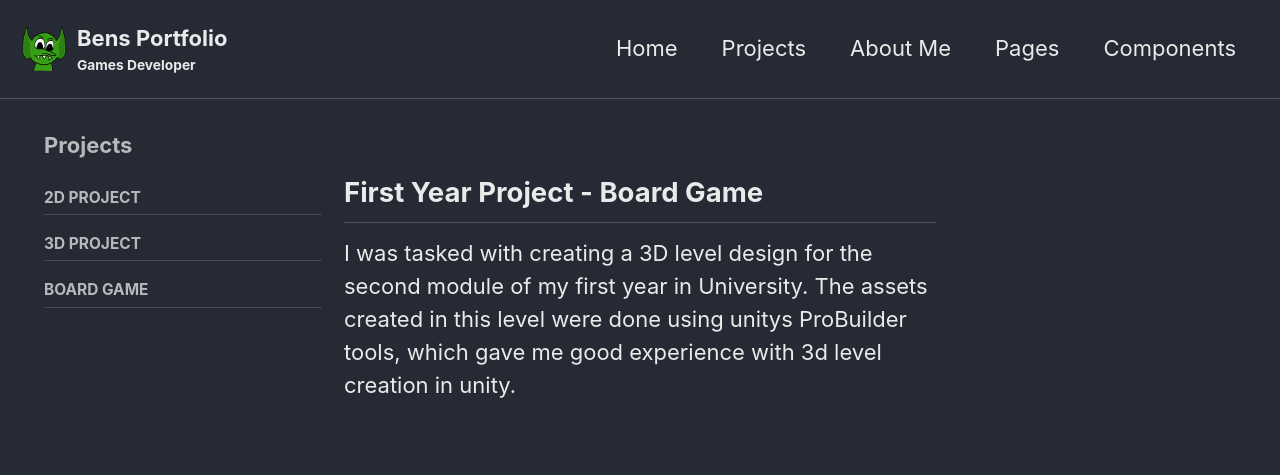
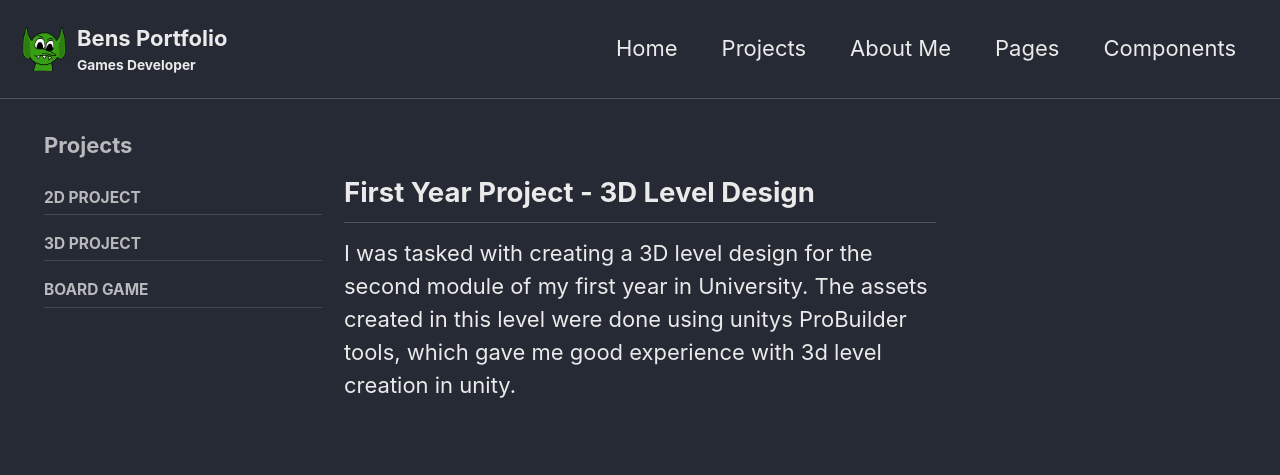
Before and after one commit to nvbnb17/nvbnb17.github.io, a Jekyll site: the page built from _pages/projects-3d-project.md, in a window 1280 px wide. Shown: the top 475 px of the page. Built offline with Jekyll 4.4.1, drawn with Linux system fonts in a browser that asks for light colours; grey boxes are pictures that could not be loaded.

Commit message:
Update projects-3d-project.md

```diff
--- a/_pages/projects-3d-project.md
+++ b/_pages/projects-3d-project.md
@@ -9,7 +9,7 @@ sidebar:
 <div style="display:flex; flex-wrap:wrap; gap:2rem; align-items:flex-start;">
 <!-- LEFT: text content -->
 <div style="flex:1 1 2150x; min-width:150px;">
-<h2>First Year Project  - Board Game</h2>
+<h2>First Year Project  - 3D Level Design</h2>
 <p>
 I was tasked with creating a 3D level design for the second module of my first year in University. The assets created in this level were done using unitys ProBuilder tools, which gave me good experience with 3d level creation in unity.
 </p>
```
